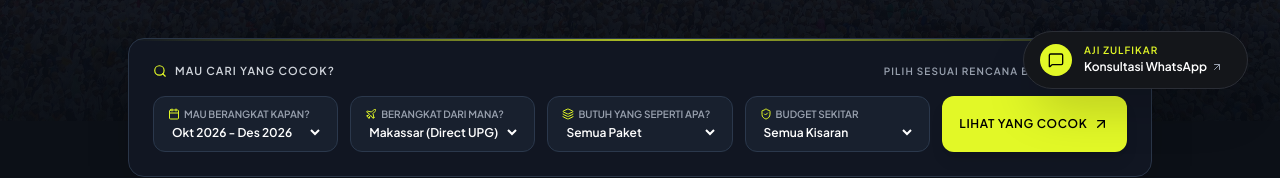
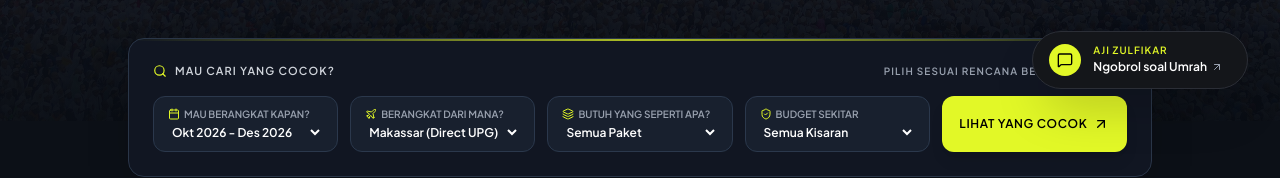
Before and after one commit to barrack3030-wq/umrohaji, a React (Vite) app: page / in a window 1280 px wide. Shown: the part 679-857 px from the top of the page. Built offline with nearby package versions, Linux system fonts and the light colour scheme.

Commit message:
Make floating WhatsApp copy more natural

```diff
--- a/src/components/FloatingWhatsAppBar.tsx
+++ b/src/components/FloatingWhatsAppBar.tsx
@@ -23,7 +23,7 @@ export const FloatingWhatsAppBar: React.FC<FloatingWhatsAppBarProps> = ({
             className="flex-1 py-3 px-4 bg-[#E2F827] hover:bg-[#D4F636] text-black text-xs uppercase tracking-wider font-semibold rounded-full flex items-center justify-center gap-2 cursor-pointer shadow-lg transition-all active:scale-[0.98]"
           >
             <MessageSquare className="w-3.5 h-3.5 text-black" />
-            <span>Konsultasi Umrah</span>
+            <span>Chat Aji</span>
             <ArrowUpRight className="w-3.5 h-3.5 text-black" />
           </button>
           <a
@@ -31,7 +31,7 @@ export const FloatingWhatsAppBar: React.FC<FloatingWhatsAppBarProps> = ({
             target="_blank"
             rel="noopener noreferrer"
             className="p-3 bg-[#14161A] text-white hover:text-[#E2F827] border border-[#232730] rounded-full flex items-center justify-center transition-colors"
-            title="Chat WhatsApp Langsung"
+            title="Chat Aji di WhatsApp"
           >
             <ArrowUpRight className="w-4 h-4" />
           </a>
@@ -52,7 +52,7 @@ export const FloatingWhatsAppBar: React.FC<FloatingWhatsAppBarProps> = ({
               Aji Zulfikar
             </div>
             <div className="text-xs font-semibold text-white mt-1 flex items-center gap-1">
-              <span>Konsultasi WhatsApp</span>
+              <span>Ngobrol soal Umrah</span>
               <ArrowUpRight className="w-3 h-3 text-gray-400 group-hover:text-[#E2F827] transition-colors" />
             </div>
           </div>
```
